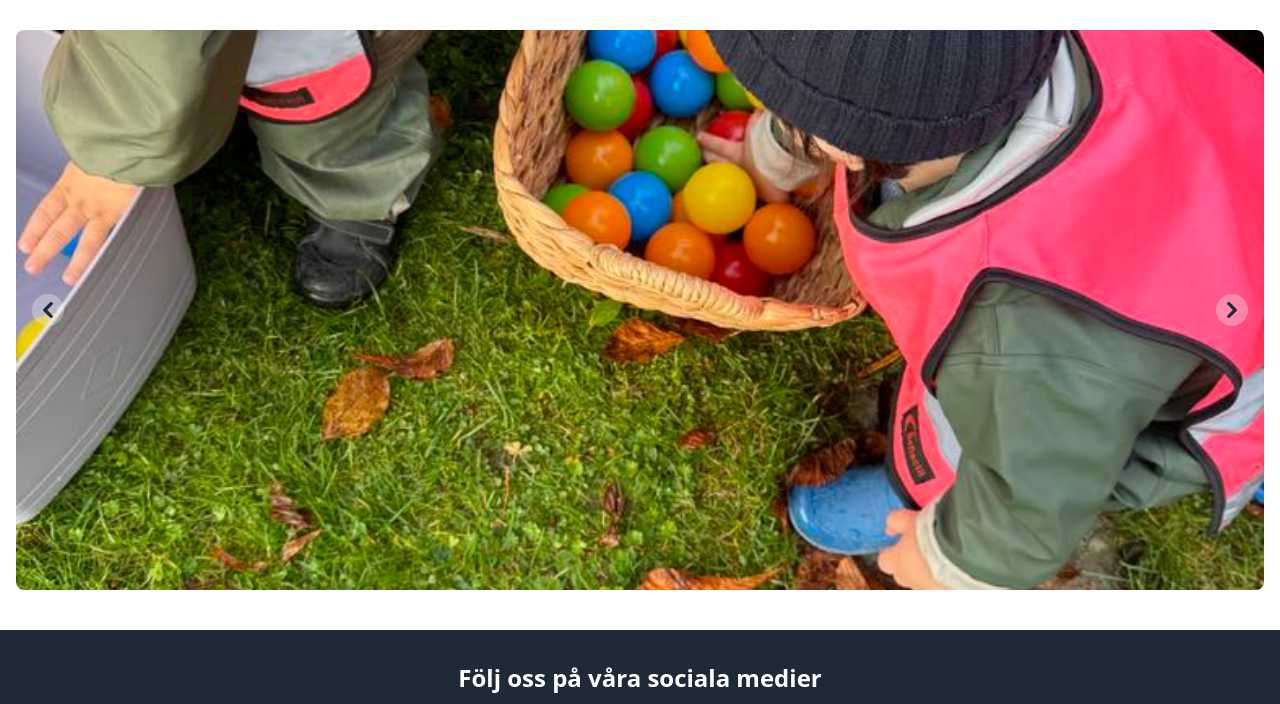
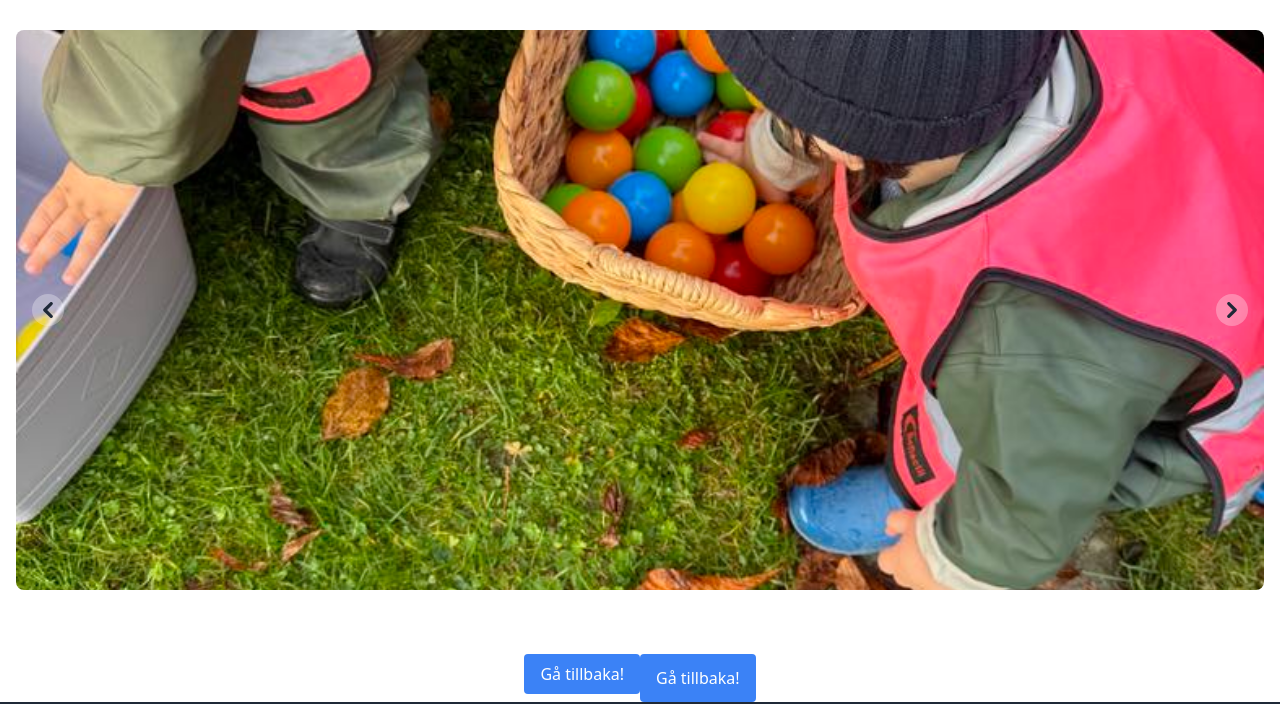
Before and after one commit to ji3throw/msolen, a website: page slideshow.html in a window 1280 px wide. Shown: the part 102-806 px from the top of the page. Drawn offline with nearby package versions, Linux system fonts and the light colour scheme.

Commit message:
return button on slideshow

```diff
--- a/slideshow.html
+++ b/slideshow.html
@@ -81,6 +81,11 @@
         </div>
     </div>
 
+    <div class="flex flex-wrap justify-center mt-6">
+        <a href="index.html" class="block bg-blue-500 text-white py-2 px-4 rounded mb-2">Gå tillbaka!</a>
+    <button onclick="location.href='index.html'" id="retbtn" class="sticky-button bg-blue-500 text-white px-4 py-2 rounded">Gå tillbaka!</button>
+    </div>
+
     <footer class="bg-gray-800 text-white py-8">
         <div class="container mx-auto text-center">
             <h3 class="text-2xl font-bold mb-4">Följ oss på våra sociala medier</h3>
```
